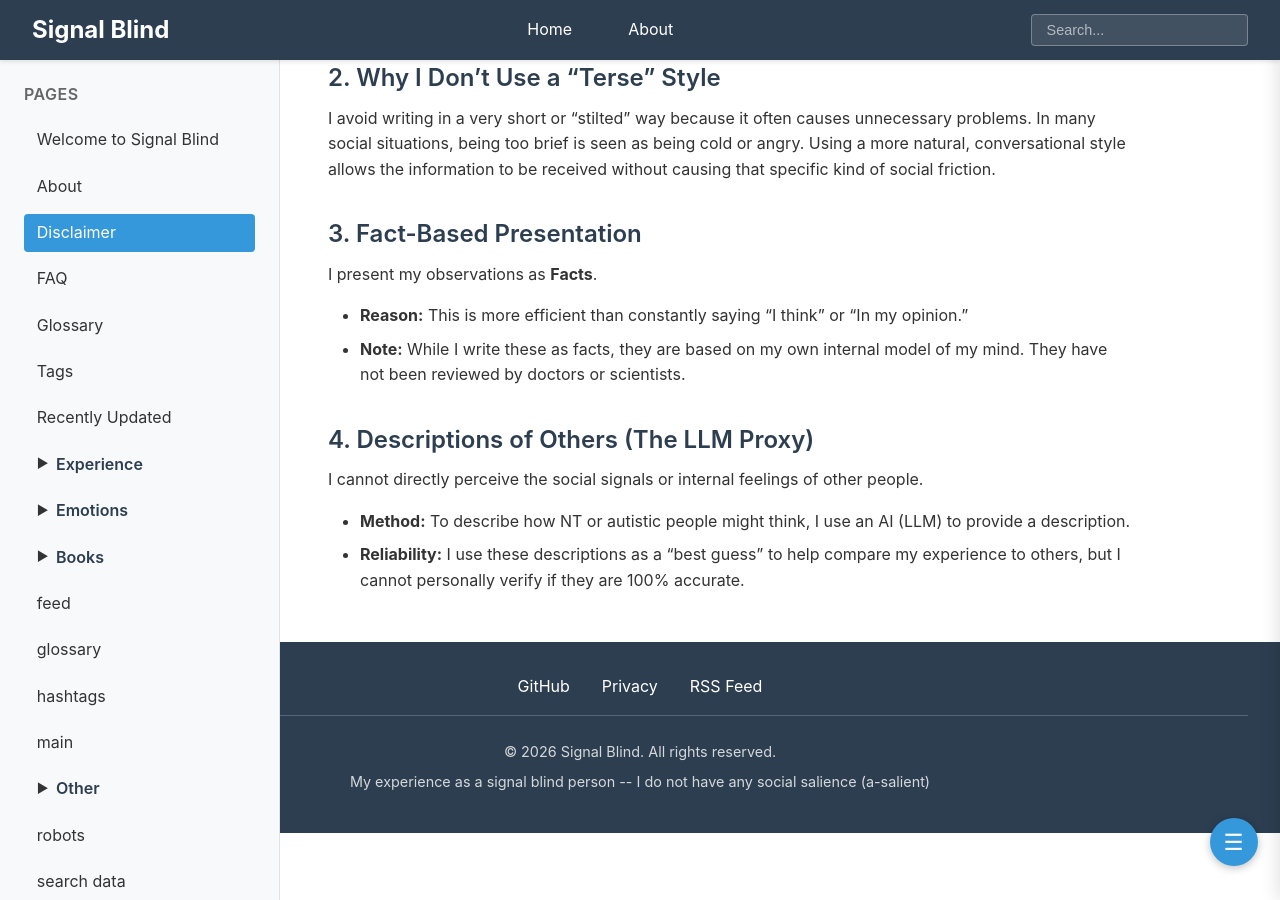
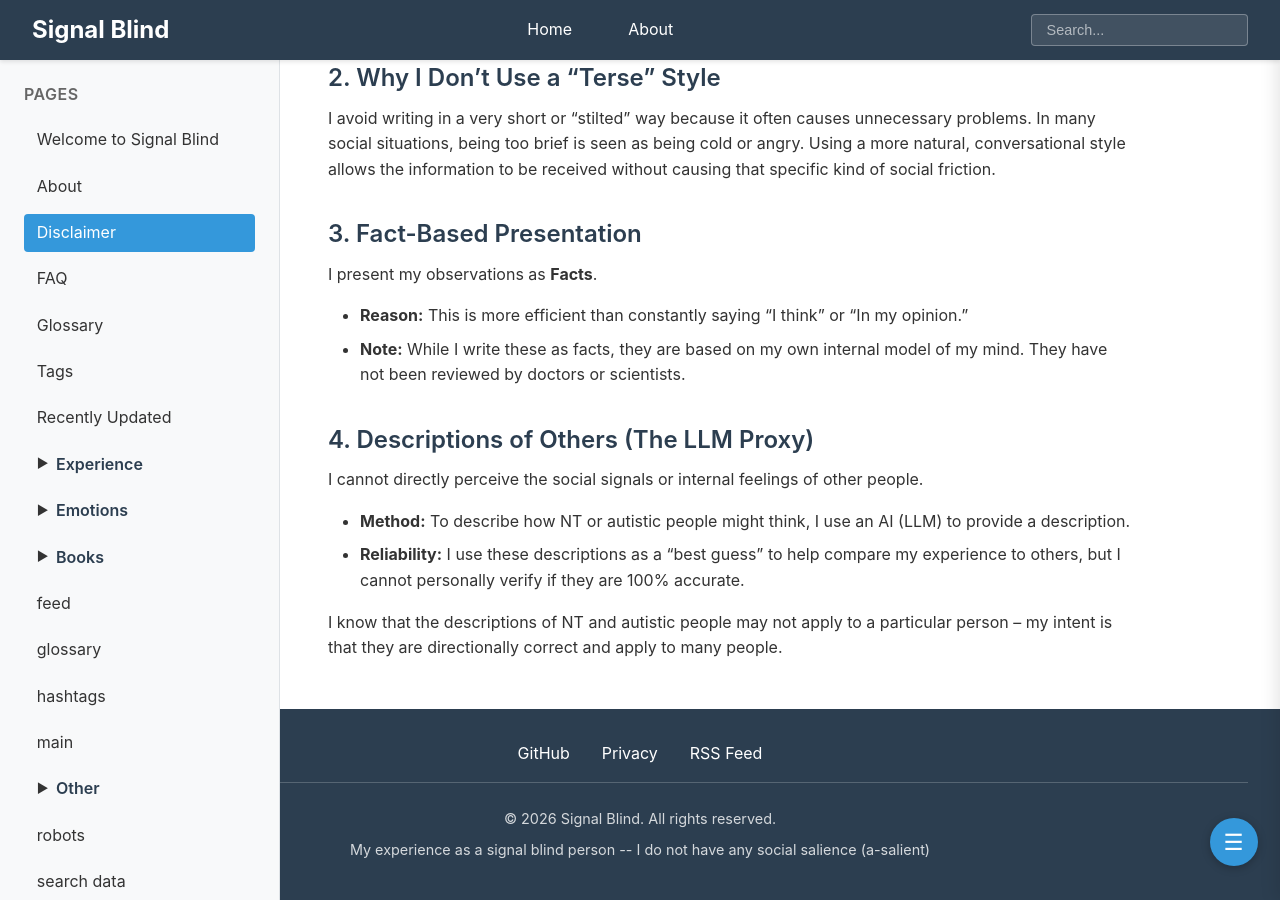
Before and after one commit to SignalBlind/SignalBlind.github.io, a Jekyll site: the page built from Disclaimer.md, in a window 1280 px wide and 900 px high, scrolled down 2225 px. Built offline with Jekyll 4.4.1, drawn with Linux system fonts in a browser that asks for light colours; comment, search, counter and statistics services are not loaded.

Commit message:
update disclaimer

```diff
--- a/Disclaimer.md
+++ b/Disclaimer.md
@@ -62,3 +62,5 @@ I present my observations as **Facts**.
 I cannot directly perceive the social signals or internal feelings of other people.
 *   **Method:** To describe how NT or autistic people might think, I use an AI (LLM) to provide a description.
 *   **Reliability:** I use these descriptions as a "best guess" to help compare my experience to others, but I cannot personally verify if they are 100% accurate.
+
+I know that the descriptions of NT and autistic people may not apply to a particular person -- my intent is that they are directionally correct and apply to many people.
```
